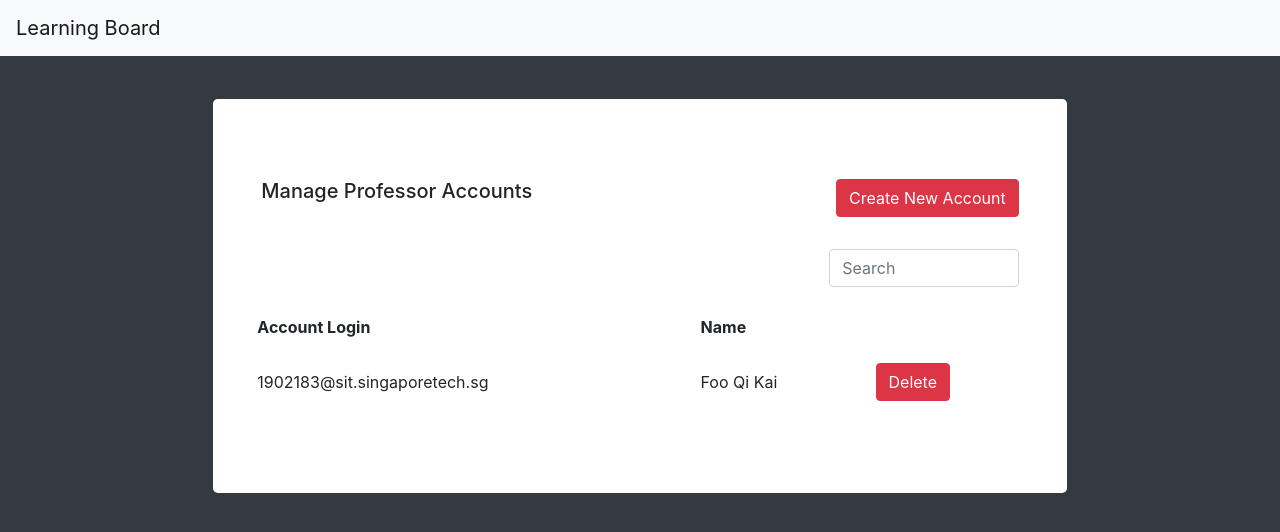
After one commit to 1902636-mahjiaqi/module-1012, a PHP site: page /manageAccount.php in a window 1280 px wide. The commit adds this page. Shown: the top 532 px of the page. Run offline with PHP 8.4, Linux system fonts and the light colour scheme.

Commit message:
prof account done

```diff
--- a/index.php
+++ b/index.php
@@ -1,5 +1,4 @@
 <?php
-
   session_start();
   if (isset($_SESSION['sessionToken'])) {
     if($_SESSION['sessionToken'] -> getTypeOfUser() == "2") {
@@ -17,7 +16,6 @@
     unset($_SESSION["sessionToken"]);
     session_destroy();
   }
-
 ?>
 <!DOCTYPE html>
 <html lang="en">
--- /dev/null
+++ b/manageAccount.php
@@ -0,0 +1,52 @@
+<!DOCTYPE html>
+<html lang="en">
+  <?php include "interface/head/head.php" ?>
+  <?php include "interface/header/header.php" ?>
+
+  <body class="bg-dark">
+    <form action="loginProcess.php" method="post">
+
+      <div class="container-fluid">
+        <div class="row justify-content-center">
+        <div class="col-xl-8 jumbotron bg-white">
+          <!-- header -->
+          <div class="d-flex justify-content-between p-3">
+            <h5>Manage Professor Accounts</h5>
+            <button type="button" class="btn btn-danger">Create New Account</button>
+          </div>
+
+          <!-- search -->
+          <div class="d-flex justify-content-end p-3">
+            <div class="w-25">
+              <input class="form-control" type="text" placeholder="Search" aria-label="Search"></div>
+            </div>
+
+          <!-- content table -->
+          <div>
+
+          </div>
+          <table class="table table-borderless">
+            <thead>
+              <tr>
+                <th scope="col">Account Login</th>
+                <th scope="col">Name</th>
+                <th scope="col"></th>
+              </tr>
+            </thead>
+            <tbody>
+              <tr>
+                <td scope="row">1902183@sit.singaporetech.sg</td>
+                <td>Foo Qi Kai</td>
+                <td>
+                  <button type="button" class="btn btn-danger">Delete</button>
+                </td>
+              </tr>
+            </tbody>
+          </table>
+          </div>
+        </div>
+        </div>
+      </div>
+    </form>
+  </body>
+</html>
--- a/src/custom-css/style.css
+++ b/src/custom-css/style.css
@@ -8,3 +8,6 @@
 
 /* nav bar */
 .navbar-text { display: inline-block; padding-top: .0rem !important;  padding-bottom: .0rem !important; }
+
+/* table content */
+table td { vertical-align: middle !important; }
```
